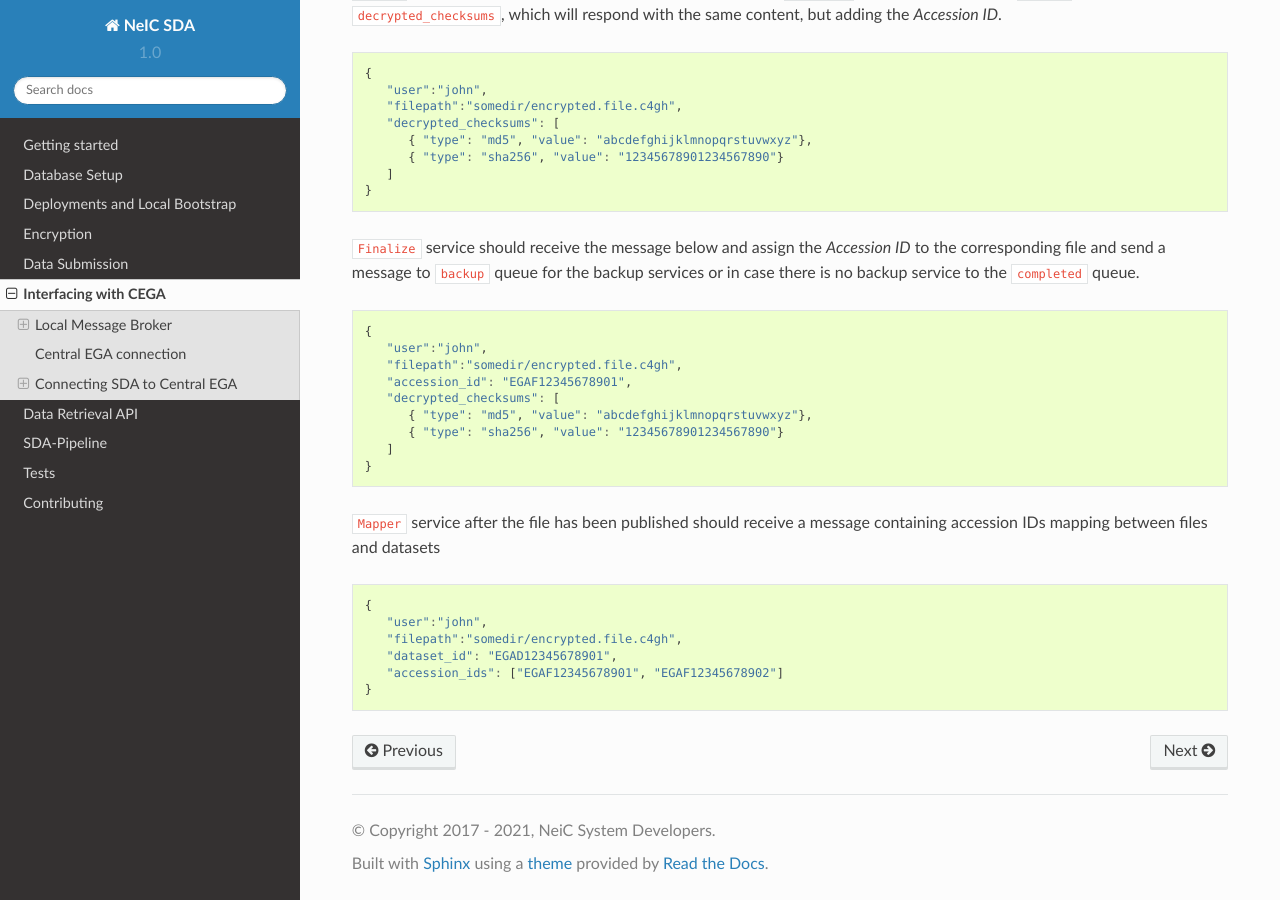
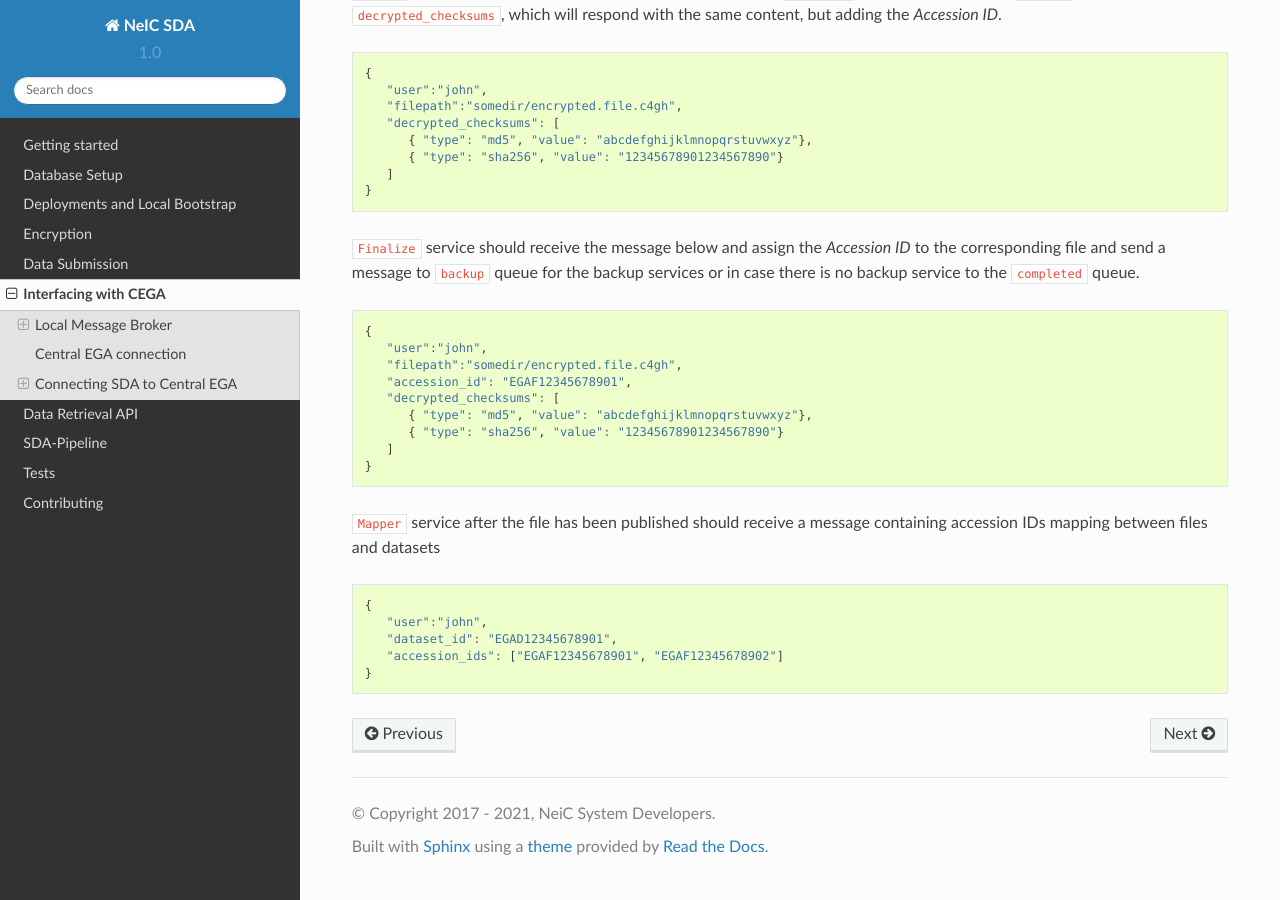
Before and after one commit to neicnordic/neic-sda, a Sphinx documentation site: the page built from docs/connection.rst, in a window 1280 px wide and 900 px high, scrolled down 4608 px. Built offline with Sphinx 7.4.7 and the Read the Docs theme 2.0.0, drawn with Linux system fonts in a browser that asks for light colours.

Commit message:
mapper message does not require file

```diff
--- a/docs/connection.rst
+++ b/docs/connection.rst
@@ -272,7 +272,6 @@ containing accession IDs mapping between files and datasets
 
    {
       "user":"john",
-      "filepath":"somedir/encrypted.file.c4gh",
       "dataset_id": "EGAD12345678901",
       "accession_ids": ["EGAF12345678901", "EGAF12345678902"]
    }
```
